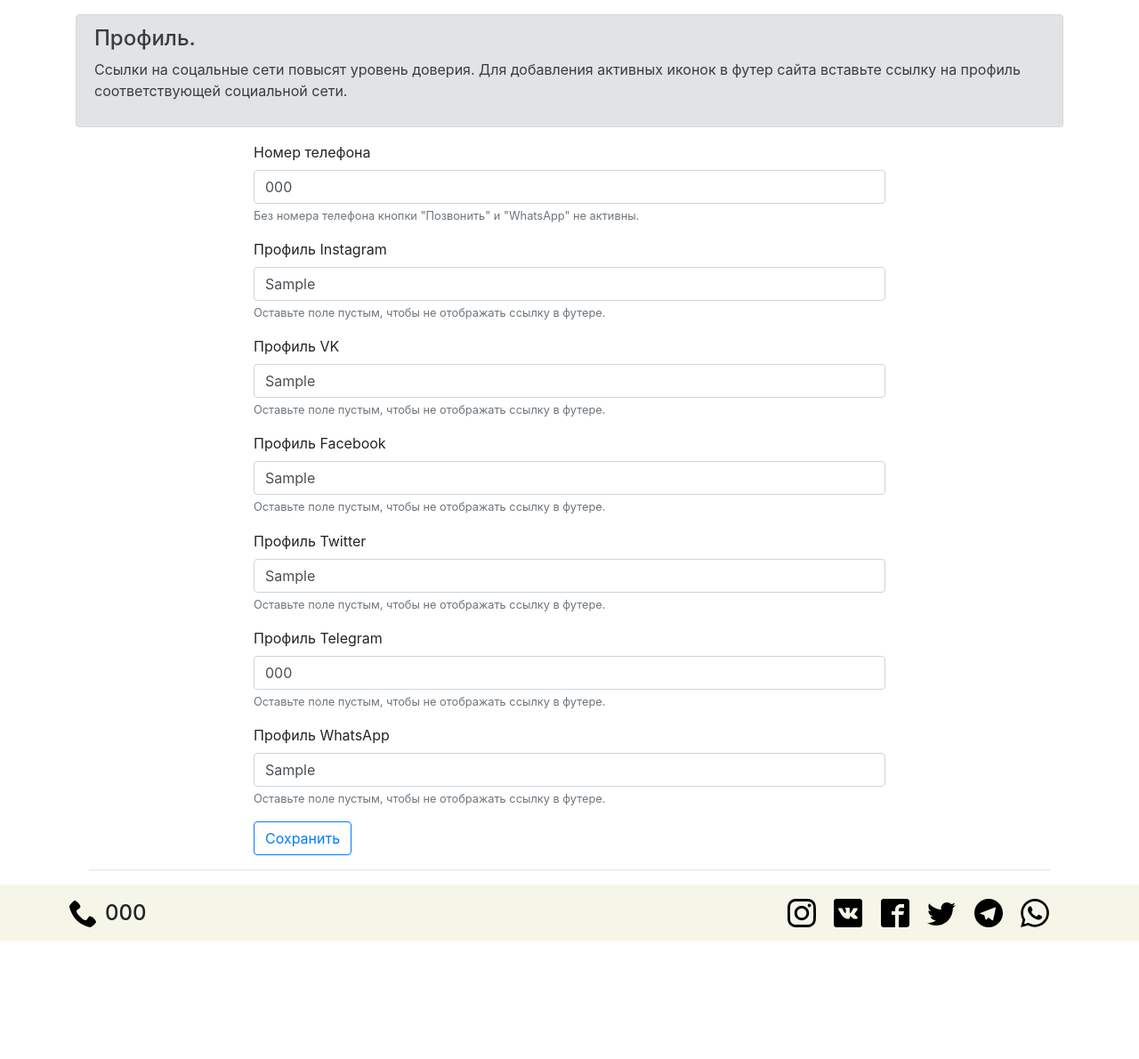
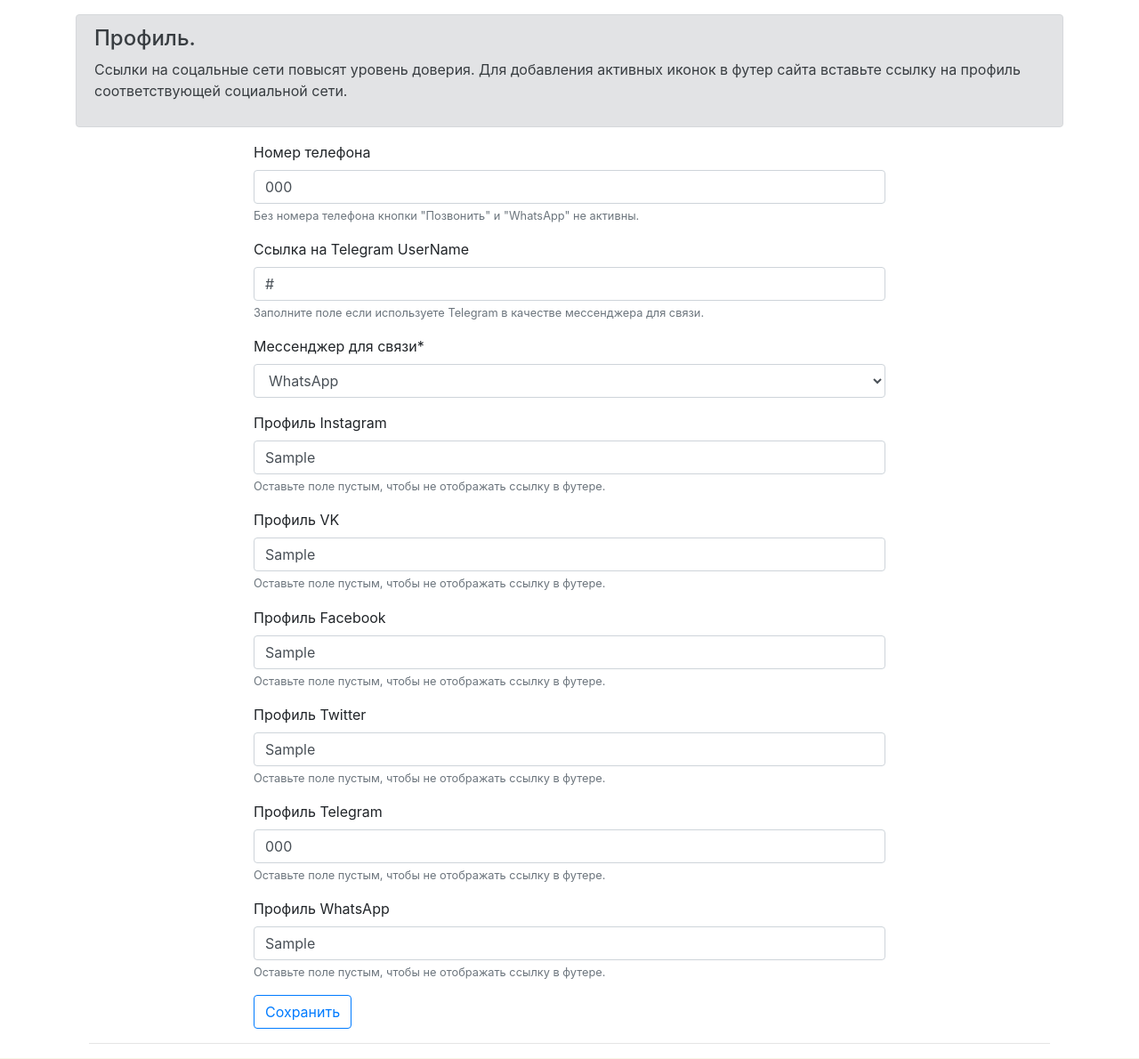
Before and after one commit to YuriyCherniy/micro-shop, a Django app: page /profile/1/ in a window 1280 px wide. Shown: the part 56-1246 px from the top of the page at 89% size. Before the commit the page ends 1114 px from the top, so only its background shows below. Run offline with Django 3.2, Linux system fonts and the light colour scheme; a user stored in the database is signed in; tables that the repository leaves empty hold one stand-in row (values such as "Sample post"); some libraries are stand-ins or nearby versions.

Commit message:
feat: add choice of messengers

```diff
--- /dev/null
+++ b/local_shop_cms/staff/forms.py
@@ -0,0 +1,20 @@
+from django import forms
+
+from staff.models import UserProfile
+
+
+class MessengerForm(forms.Form):
+
+    def __init__(self, *args, **kwargs):
+        super().__init__(*args, **kwargs)
+        initial_messenger = UserProfile.objects.first().messenger
+        self.fields['messenger'].initial = initial_messenger
+
+    messenger = forms.ChoiceField(
+        choices=[
+            ('whatsapp', 'WhatsApp'),
+            ('telegram', 'Telegram'),
+            ('viber', 'Viber')
+        ],
+        label='Мессенджер для связи'
+    )
--- a/local_shop_cms/staff/models.py
+++ b/local_shop_cms/staff/models.py
@@ -53,6 +53,14 @@ class UserProfile(models.Model):
         help_text='Оставьте поле пустым, чтобы не отображать ссылку в футере.'
     )
 
+    telegram_user_link = models.URLField(
+        blank=True,
+        verbose_name='Ссылка на Telegram UserName',
+        help_text='Заполните поле если используете Telegram в качестве мессенджера для связи.'
+    )
+
+    messenger = models.CharField(max_length=50, default='whatsapp')
+
     def __str__(self):
         return f'Пользователь: {self.user.username}'
 
--- a/local_shop_cms/staff/templates/staff/userprofile_form.html
+++ b/local_shop_cms/staff/templates/staff/userprofile_form.html
@@ -1,6 +1,8 @@
 {% extends 'base.html' %}
 
 {% load crispy_forms_tags %}
+
+
 
 {% block title %}
 Профиль
@@ -20,7 +22,15 @@
       <div class="col-lg-8 mx-auto">
         <form method="POST">
           {% csrf_token %}
-          {{ form|crispy }}
+          {{ form.phone_number|as_crispy_field }}
+          {{ form.telegram_user_link|as_crispy_field }}
+          {{ messanger_form|crispy }}
+          {{ form.instagram|as_crispy_field }}
+          {{ form.vk|as_crispy_field }}
+          {{ form.facebook|as_crispy_field }}
+          {{ form.twitter|as_crispy_field }}
+          {{ form.telegram|as_crispy_field }}
+          {{ form.whatsapp|as_crispy_field }}
           <button class="btn btn-outline-primary" type="submit">Сохранить</button>
         </form>
       </div>
--- a/local_shop_cms/staff/views.py
+++ b/local_shop_cms/staff/views.py
@@ -1,16 +1,30 @@
 from django.contrib.auth.mixins import LoginRequiredMixin
 from django.contrib.messages.views import SuccessMessageMixin
 from django.views.generic import UpdateView
+from django.shortcuts import render, reverse
 
 from staff.models import UserProfile
+from staff.forms import MessengerForm
 
 
 class UserProfileUpdate(LoginRequiredMixin, SuccessMessageMixin, UpdateView):
     model = UserProfile
     success_message = 'Данные обновлены'
     raise_exception = True
+    fields = [
+        'phone_number', 'telegram_user_link', 'instagram',
+        'vk', 'facebook', 'twitter', 'telegram', 'whatsapp'
+    ]
 
-    fields = [
-        'phone_number', 'instagram', 'vk',
-        'facebook', 'twitter', 'telegram', 'whatsapp'
-    ]
+    def post(self, request, **kwargs):
+        messanger_form = MessengerForm(request.POST)
+        if messanger_form.is_valid():
+            profile = UserProfile.objects.get(pk=kwargs['pk'])
+            profile.messenger = messanger_form.cleaned_data['messenger']
+            profile.save()
+            return super().post(self, request, **kwargs)
+
+    def get_context_data(self, **kwargs):
+        context = super().get_context_data(**kwargs)
+        context['messanger_form'] = MessengerForm
+        return context
```
Also changed, not shown: local_shop_cms/showcase/templates/showcase/item_list.html (+13 -1 lines), local_shop_cms/staff/templatetags/messenger_tags.py (added, +16 -0 lines).
